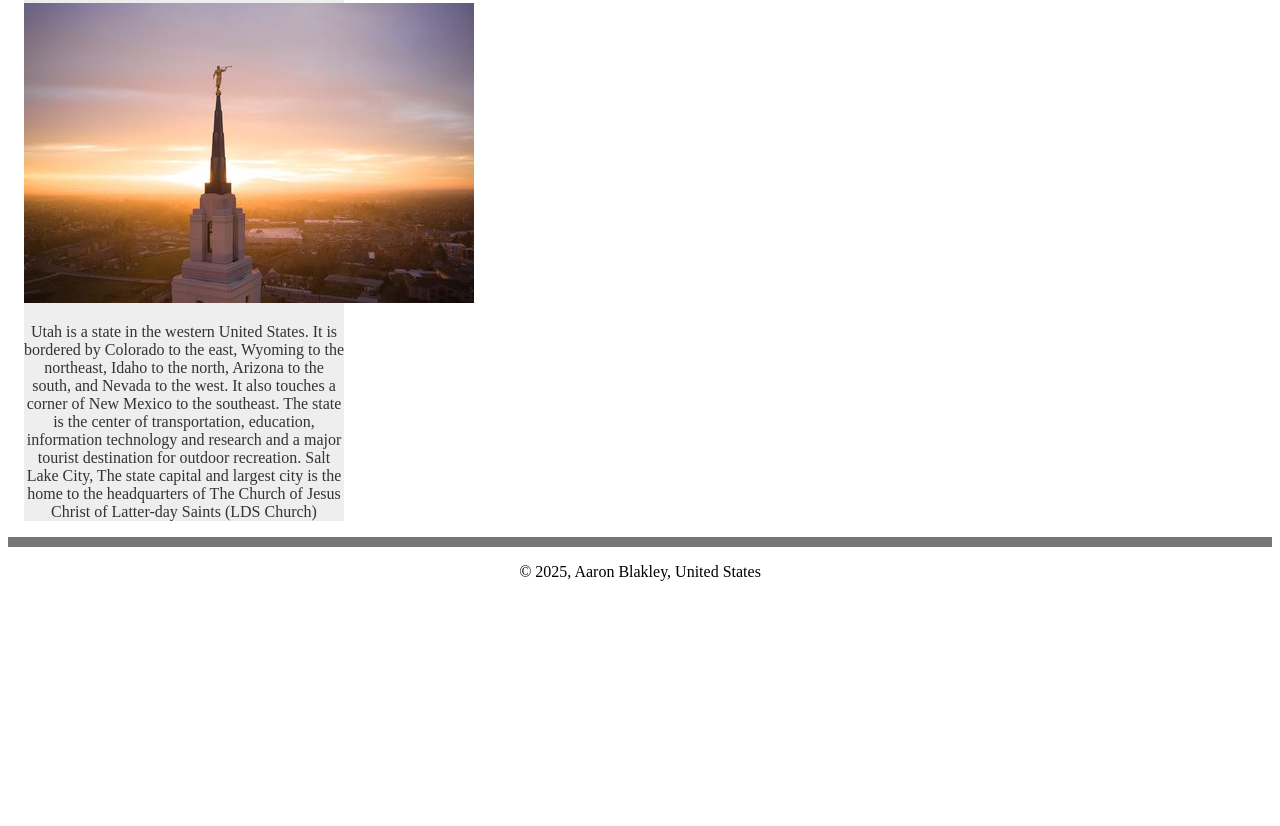
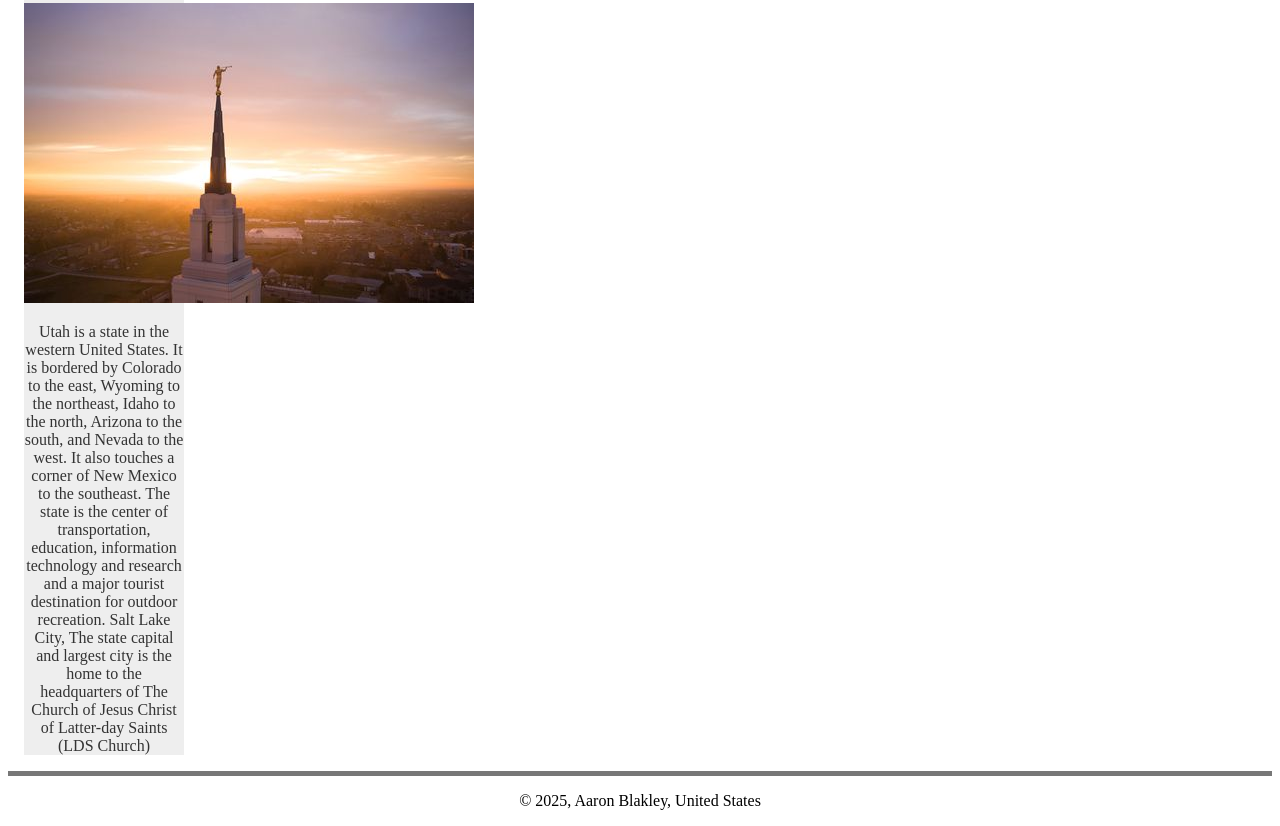
Before and after one commit to AaronPaden/wdd130, a plain HTML site: page index.html in a window 1280 px wide. Shown: the part 408-1234 px from the top of the page. Before the commit the page ends 1005 px from the top, so only its background shows below. Drawn offline with Linux system fonts and the light colour scheme.

Commit message:
push to git hub

```diff
--- a/styles/styles.css
+++ b/styles/styles.css
@@ -3,7 +3,7 @@ main {
 }
 
 aside {
-    width: 20em;
+    width: 10em;
     margin: 1rem;
     border: 1px solid whitesmoke rgba(0, 0, 0, 0.42); */  /
     padding: 1rem;
@@ -29,8 +29,8 @@ height: auto;
 p {padding: 0;}
 
 footer {
-margin-top: 10px;
-border-top: 10px solid #00000088;
+margin-top: 5px;
+border-top: 5px solid #00000088;
 text-align: center;
 }
 
```
